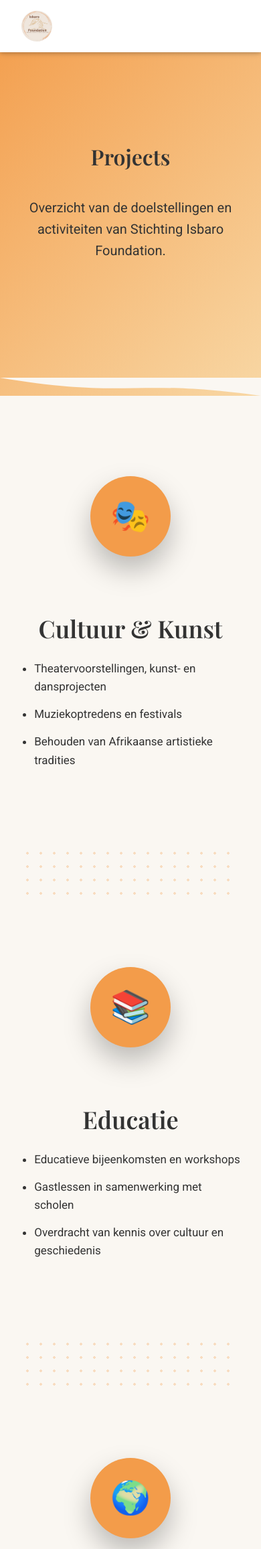
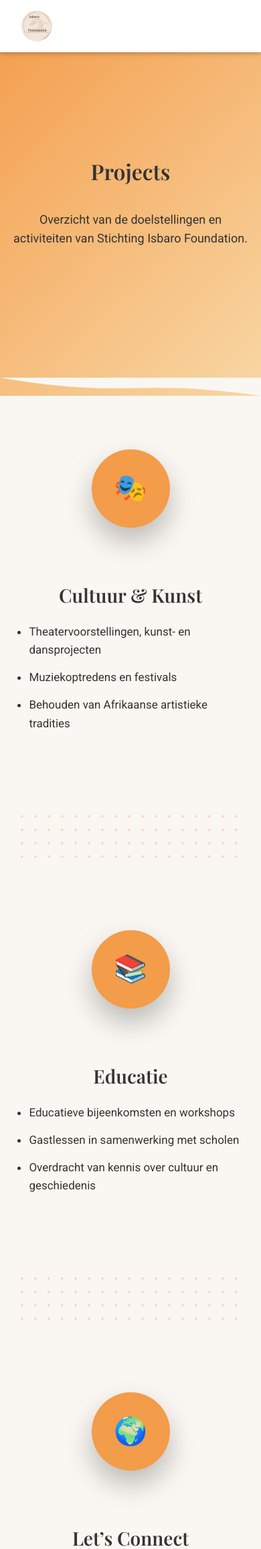
Before and after one commit to AH62421/isbaro-foundation, a Flask app: page /projects in a window 390 px wide. Shown: the top 2313 px of the page at 67% size. Run offline with Flask 3, Linux system fonts and the light colour scheme.

Commit message:
Update projects.html

```diff
--- a/templates/projects.html
+++ b/templates/projects.html
@@ -2,6 +2,10 @@
 <html lang="nl">
 <head>
     <meta charset="UTF-8">
+
+    <!-- VERPLICHT VOOR MOBIEL -->
+    <meta name="viewport" content="width=device-width, initial-scale=1.0">
+
     <title>Projects – Isbaro Foundation</title>
 
     <link rel="stylesheet" href="https://www.w3schools.com/w3css/5/w3.css">
@@ -10,6 +14,12 @@
     <link href="https://fonts.googleapis.com/css2?family=Roboto:wght@300;400;700&family=Playfair+Display:wght@600&family=Montserrat:wght@500&display=swap" rel="stylesheet">
 
     <style>
+        /* ========= MOBIELE STABILITEIT (ESSENTIEEL) ========= */
+        html, body {
+            max-width: 100%;
+            overflow-x: hidden;
+        }
+
         body {
             margin: 0;
             font-family: 'Roboto', sans-serif;
@@ -17,10 +27,12 @@
             color: #333;
         }
 
+        /* ================= NAVBAR ================= */
         .w3-bar {
             min-height: 72px;
             background-color: #ffffff;
         }
+
         .w3-bar-item {
             font-family: 'Montserrat', sans-serif;
             font-weight: bold;
@@ -48,7 +60,7 @@
             justify-content: center;
             align-items: center;
             text-align: center;
-            padding: 140px 20px 120px;
+            padding: 140px 20px 120px; /* FIX voor fixed navbar */
             position: relative;
         }
 
@@ -68,6 +80,8 @@
             position: absolute;
             bottom: 0;
             width: 100%;
+            max-width: 100%;
+            display: block;
         }
 
         /* ================= PROJECT BLOCKS ================= */
@@ -77,15 +91,15 @@
 
         .project {
             display: grid;
-            grid-template-columns: 120px 1fr;
+            grid-template-columns: min(120px, 30vw) 1fr;
             gap: 40px;
             margin-bottom: 100px;
             align-items: flex-start;
         }
 
         .project-icon {
-            width: 120px;
-            height: 120px;
+            width: min(120px, 30vw);
+            height: min(120px, 30vw);
             border-radius: 50%;
             background: #F39C4A;
             display: flex;
@@ -112,7 +126,7 @@
             font-size: 17px;
         }
 
-        /* ================= SECTION DIVIDER ================= */
+        /* ================= DIVIDER ================= */
         .divider {
             height: 80px;
             margin: 100px 0;
@@ -121,8 +135,24 @@
             opacity: 0.3;
         }
 
-        /* ================= RESPONSIVE ================= */
+        /* ================= MOBIEL ================= */
         @media (max-width: 768px) {
+            .hero {
+                padding: 120px 16px 100px;
+            }
+
+            .hero h1 {
+                font-size: 32px;
+            }
+
+            .hero p {
+                font-size: 18px;
+            }
+
+            .projects {
+                padding: 80px 6%;
+            }
+
             .project {
                 grid-template-columns: 1fr;
                 text-align: center;
@@ -130,14 +160,15 @@
 
             .project-icon {
                 margin: 0 auto 30px;
+                font-size: 40px;
             }
 
             .project-content ul {
                 text-align: left;
             }
 
-            .hero h1 {
-                font-size: 32px;
+            .project-content h2 {
+                font-size: 28px;
             }
         }
     </style>
@@ -149,7 +180,7 @@
 <div class="w3-top">
     <div class="w3-bar w3-wide w3-padding w3-card">
         <a href="/" class="w3-bar-item w3-button logo-link">
-            <img src="/static/isbaro_background.jpg" class="navbar-logo">
+            <img src="/static/isbaro_background.jpg" class="navbar-logo" alt="Isbaro Foundation">
         </a>
 
         <div class="w3-right w3-hide-small">
```
